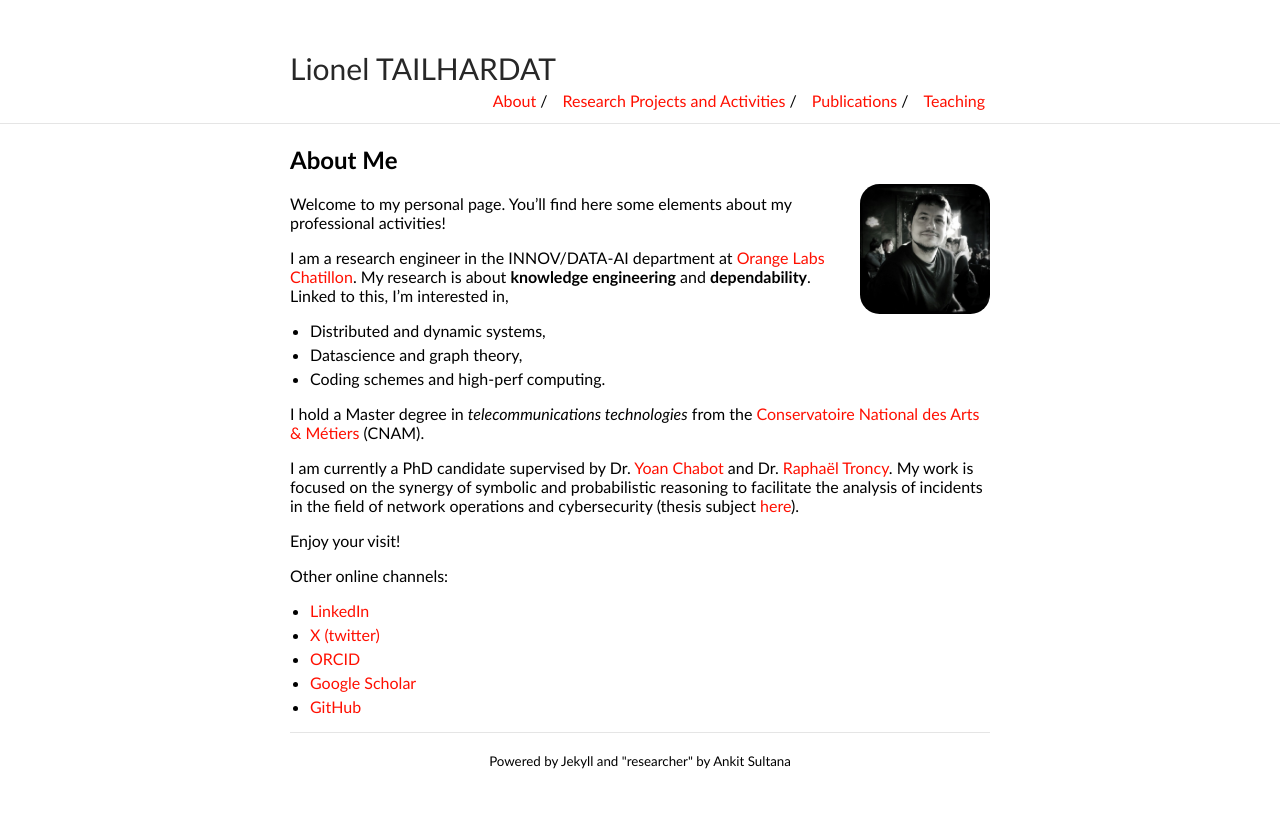
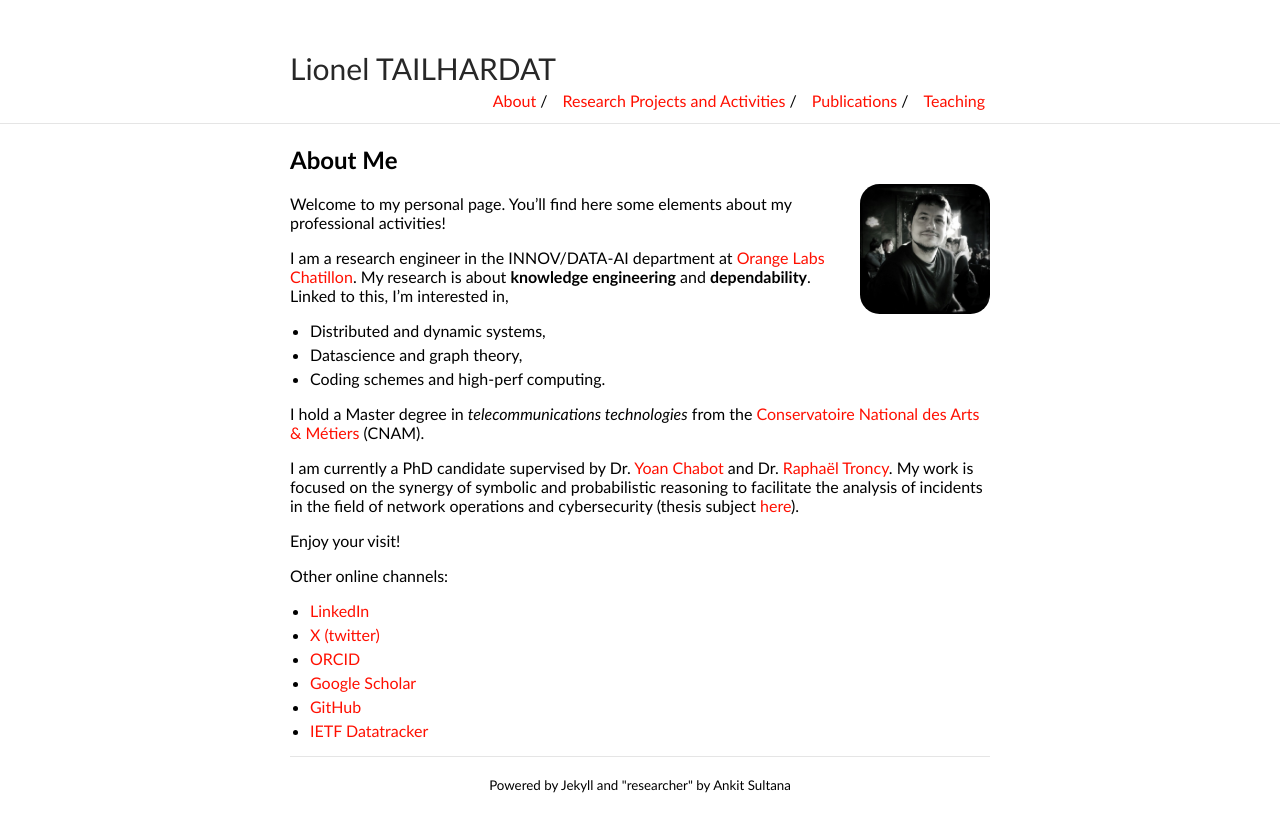
Before and after one commit to GenEars/GenEars.github.io, a Jekyll site: the page built from index.md, in a window 1280 px wide. Shown: the top 832 px of the page. Built offline with Jekyll 4.4.1, drawn with Linux system fonts in a browser that asks for light colours.

Commit message:
Added IETF data tracker link.

```diff
--- a/index.md
+++ b/index.md
@@ -32,3 +32,4 @@ Other online channels:
 * [ORCID](https://orcid.org/0000-0001-5887-899X)
 * [Google Scholar](https://scholar.google.com/citations?user=L3-8tGYAAAAJ)
 * [GitHub](https://github.com/GenEars)
+* [IETF Datatracker](https://datatracker.ietf.org/person/Lionel%20Tailhardat)
```
